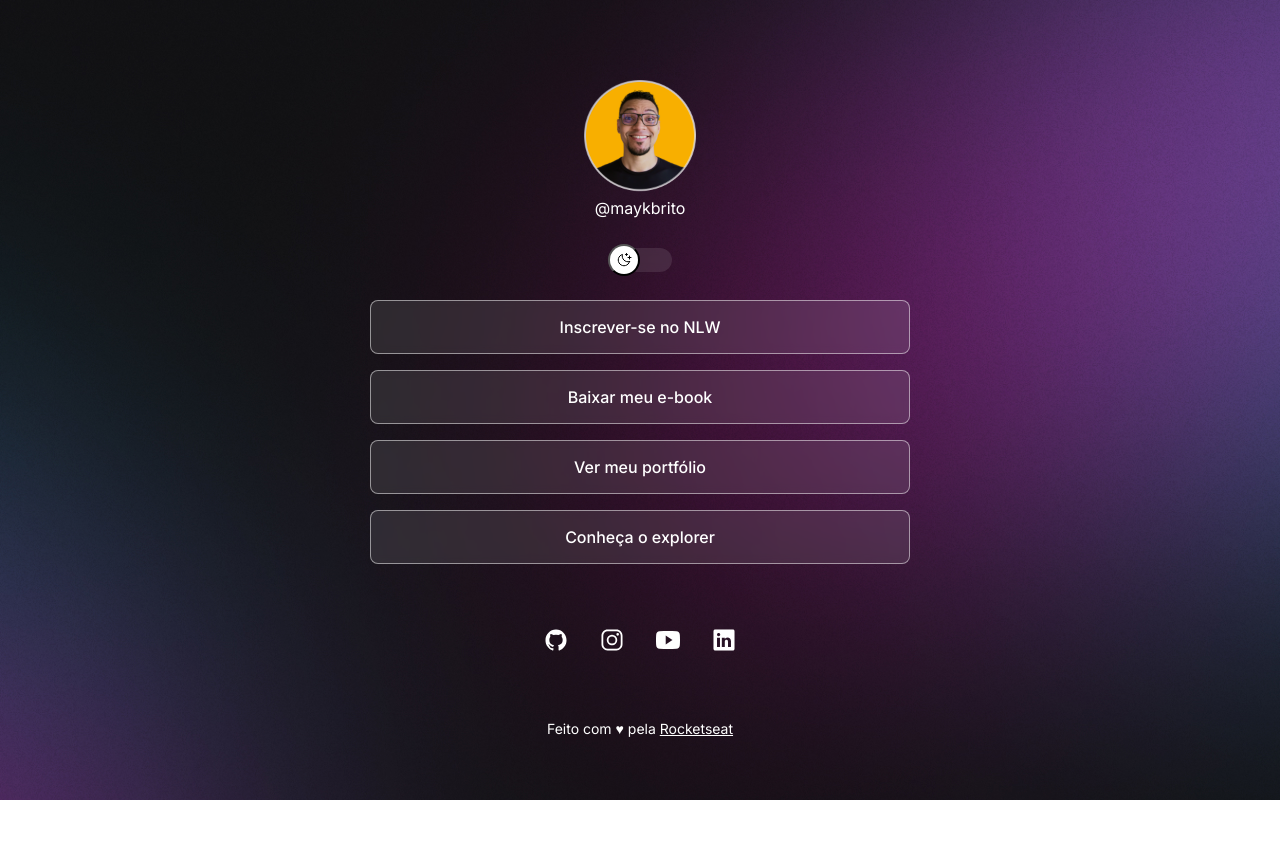
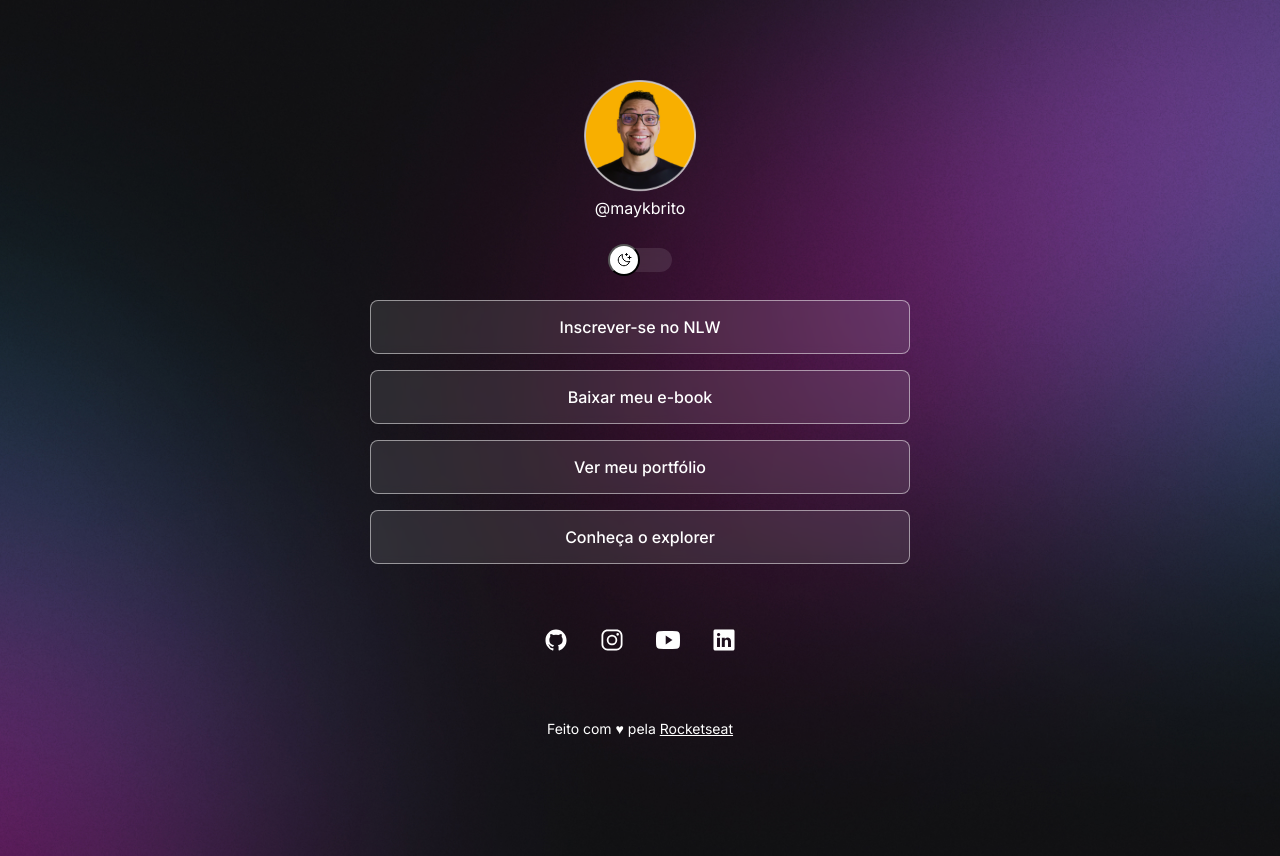
Before and after one commit to lpereira22/projeto, a plain HTML site: page index.html in a window 1280 px wide. Before the commit the page ends 800 px from the top, so only its background shows below. Drawn offline with nearby package versions, Linux system fonts and the light colour scheme.

Commit message:
ajust background body

```diff
--- a/style.css
+++ b/style.css
@@ -33,7 +33,8 @@ body {
     */
 
     /*background: color image repeat position/size*/
-    background: var(--bg-url) no-repeat top center;
+    background: var(--bg-url) no-repeat top center/cover;
+    height: 100vh;
 }
 
 body *{
@@ -154,3 +155,12 @@ footer{
     text-align: center; /* alinhar o texto na coluna */
     font-size: 14px;
 }
+
+@media (min-width: 700px){
+    :root{
+        --bg-url: url(./assets/assets/bg.jpg)
+    }
+    .light{
+        --bg-url: url(./assets/assets/bg-light.jpg)
+    }
+}
```
Also changed, not shown: assets/assets/bg-light.jpg (added), assets/assets/bg.jpg (added).
